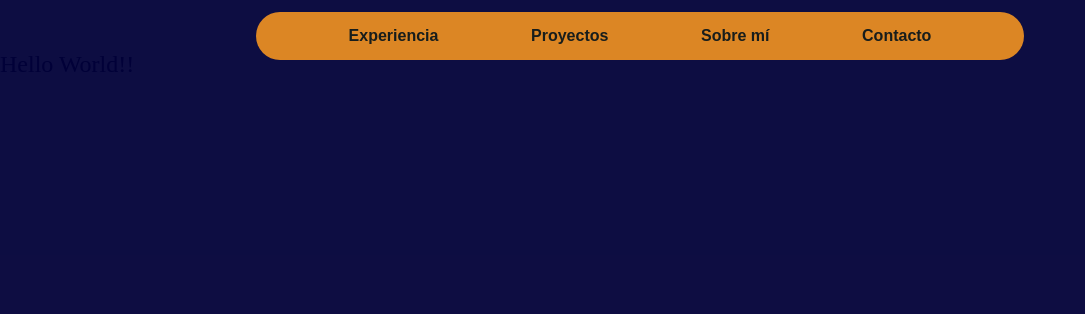
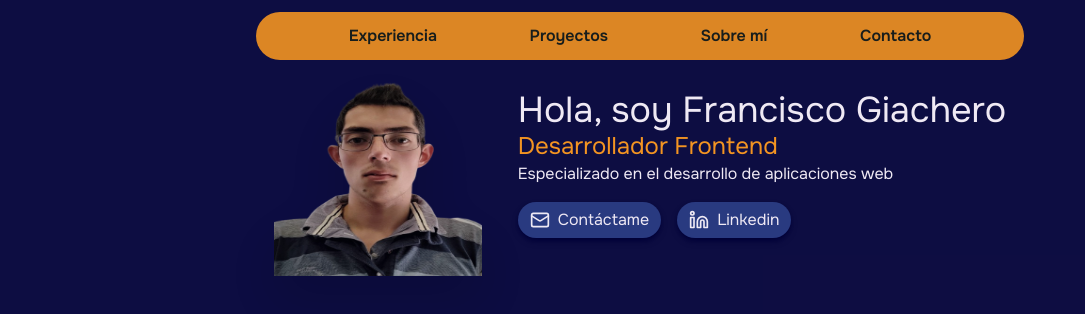
Before and after one commit to Frangia22/Portfolio2023, a React (Vite) app in the folder front/: page / in a window 1280 px wide. Shown: the top 314 px of the page, without its empty margins (0-1085 px from the left). Built offline with nearby package versions, Linux system fonts and the light colour scheme.

Commit message:
feat: :art: Add route resume

```diff
--- a/front/src/App.css
+++ b/front/src/App.css
@@ -1,3 +1,5 @@
+@import url('https://fonts.googleapis.com/css2?family=Onest:wght@100..900&display=swap');
+
 html, body, div, span, applet, object, iframe,
 h1, h2, h3, h4, h5, h6, p, blockquote, pre,
 a, abbr, acronym, address, big, cite, code,
@@ -41,3 +43,7 @@ table {
 	border-collapse: collapse;
 	border-spacing: 0;
 }
+
+* {
+  font-family: 'Onest', sans-serif;
+}
--- a/front/src/App.jsx
+++ b/front/src/App.jsx
@@ -1,13 +1,18 @@
 import { BrowserRouter } from 'react-router-dom'
 import './App.css'
 import { Navbar } from './components/Navbar/Navbar'
+import { Route } from 'react-router-dom'
+import { Resume } from './views/Resume'
+import { Routes } from 'react-router-dom'
 
 function App() {
   return (
     <main className='bg-primary/95 min-h-screen'>
       <BrowserRouter>
         <Navbar />
-        <h1 className='text-primary font-mono text-2xl'>Hello World!!</h1>
+        <Routes>
+          <Route path='/' Component={Resume} />
+        </Routes>
       </BrowserRouter>
     </main>
   )
--- a/front/src/components/Navbar/Navbar.jsx
+++ b/front/src/components/Navbar/Navbar.jsx
@@ -2,7 +2,7 @@ import { Link } from "react-router-dom";
 
 export function Navbar () {
     return (
-        <nav className='bg-yellowGray/90 w-full md:w-3/4 lg:w-3/5 top-5 md:top-3 mx-auto sticky rounded-full text-white md:px-4'>
+        <nav className='bg-yellowGray/90 w-full mb-5 md:w-3/4 lg:w-3/5 top-5 md:top-3 mx-auto sticky rounded-full text-white md:px-4'>
             <ul className="flex justify-evenly items-center w-full">
                 <Link className='inline-block p-2 md:p-4 text-foreground font-onest font-semibold hover:text-secondaryBlue hover:font-bold hover:scale-105'>Experiencia</Link>
                 <Link className='inline-block p-2 md:p-4 text-foreground font-onest font-semibold hover:text-secondaryBlue hover:font-bold hover:scale-105'>Proyectos</Link>
```
